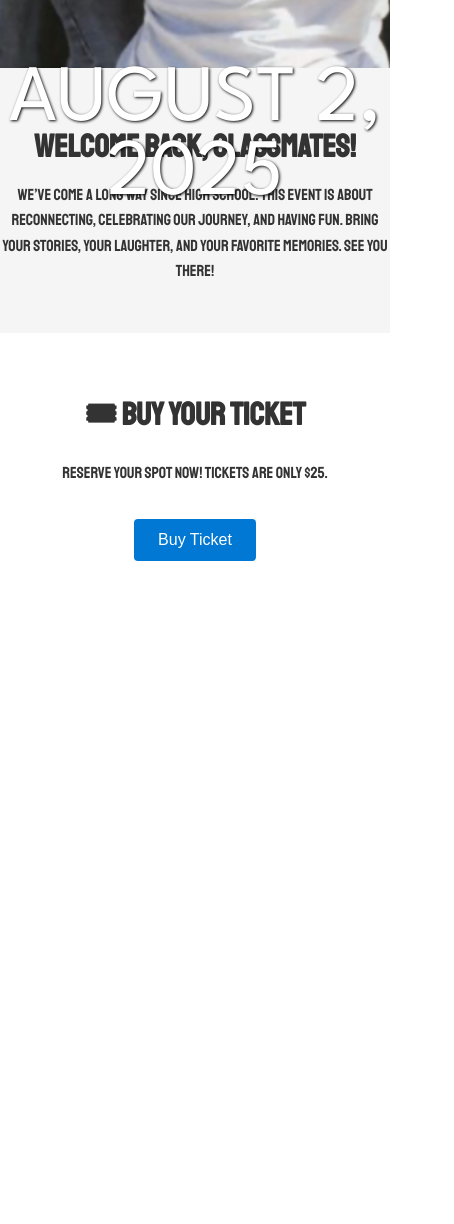
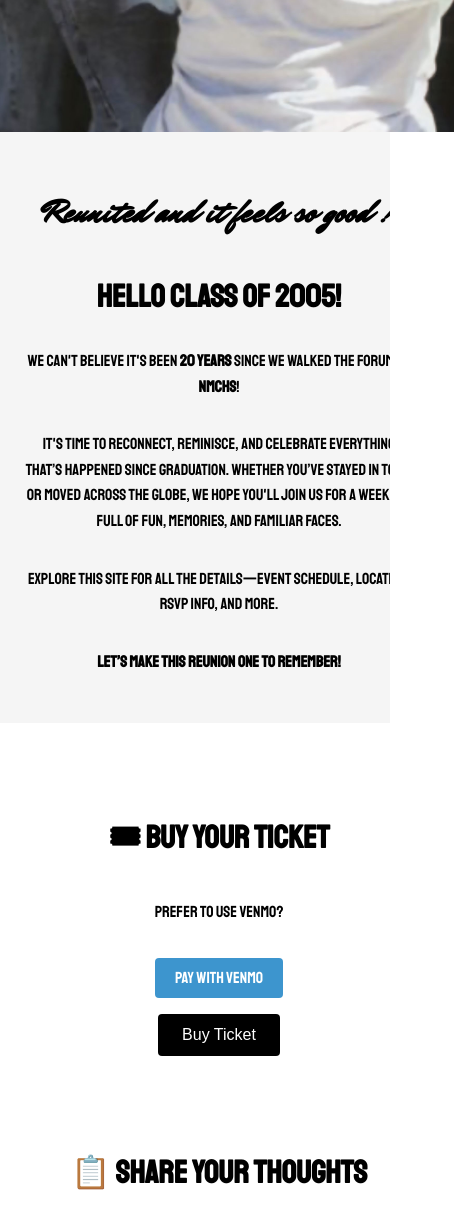
Before and after one commit to Sammmmmuel/reunion_website, a website: page views/index.html in a window 390 px wide. Shown: the part 776-2000 px from the top of the page, 454 px wide, since content can reach past the window. Before the commit the page ends 1369 px from the top, so only its background shows below. Drawn offline with Linux system fonts and the light colour scheme.

Commit message:
first commit

```diff
--- a/public/style.css
+++ b/public/style.css
@@ -1,80 +1,99 @@
-/* Reset / Base */
+/* === Base Styles === */
 body, html {
     margin: 0;
     padding: 0;
     scroll-behavior: smooth;
-    /* font-family: 'League Spartan', sans-serif;  */
+    font-family: 'Segoe UI', sans-serif;
   }
 
   section {
     font-family: 'Staatliches', sans-serif;
-    height: 100vh;
     width: 100%;
-    display: flex;
-    align-items: center;
-    justify-content: center;
-    flex-direction: column;
     text-align: center;
   }
 
-  /* Hero Section */
+  /* === Hero Section === */
   .hero {
-    background-image: url('images/reunion.jpeg'); /* Add image in /public/images/ */
+    background-image: url('/images/reunion.jpeg');
     background-size: cover;
     background-position: center;
+    height: 100vh;
+    display: flex;
+    flex-direction: column;
+    align-items: center;
+    justify-content: center;
     color: white;
+    text-align: center;
+    padding: 2em;
+  }
+
+  .hero h1,
+  .hero a {
+    margin-bottom: .0001em;
+    opacity: 0;
+    transform: translateX(-100px);
+    animation: slideInLeft 0.8s ease-out forwards;
+  }
+
+  .hero p {
+    opacity: 0;
+    animation: slideInRight 0.8s ease-out forwards;
+    animation-delay: 0.6s;
+    font-size: 5em;
+    text-shadow: 1px 1px 3px #000;
   }
 
   .hero h1 {
     font-style: italic;
-    font-family: 'Anton', sans-serif;
-    font-size: 9em;
-    margin-bottom: .0001em;
+    font-family: "Anton";
+    font-size: 8em;
+    animation-delay: 0.2s;
     text-shadow: 2px 2px 4px #000;
   }
 
-  .hero p {
+  .hero a {
     font-family: 'League spartan';
     font-size: 5em;
-    /* max-width: 80%; */
-    text-shadow: 1px 1px 3px #000;
+    animation-delay: 1s;
+    margin-top: 1.5em;
+    text-decoration: none;
+    /* background: rgba(255, 255, 255, 0.2); */
+    padding: 10px 20px;
+    color: white;
+    border-radius: 5px;
+    backdrop-filter: blur(5px);
+    transition: background 0.3s ease;
   }
 
-  /* Message Section */
-  .message {
-    background: #f5f5f5;
-    color: #333;
-    padding: 2em;
+  .hero a:hover {
+    background: rgba(255, 255, 255, 0.4);
   }
 
-  .message h2 {
-    font-size: 2em;
-    margin-bottom: 0.5em;
+  /* === Animations === */
+  @keyframes slideInLeft {
+    0% {
+      transform: translateX(-100px);
+      opacity: 0;
+    }
+    100% {
+      transform: translateX(0);
+      opacity: 1;
+    }
   }
 
-  .message p {
-    max-width: 600px;
-    line-height: 1.5em;
+  @keyframes slideInRight {
+    0% {
+      transform: translateX(100px);
+      opacity: 0;
+    }
+    100% {
+      transform: translateX(0);
+      opacity: 1;
+    }
   }
 
-  /* Ticket Section */
-  .ticket {
-    background: #ffffff;
-    color: #333;
-  }
-
-  .ticket button {
-    padding: 12px 24px;
-    font-size: 1em;
-    background-color: #0078D4;
-    color: white;
-    border: none;
-    border-radius: 4px;
-    cursor: pointer;
-  }
-
-/* Half-and-half Split Layout */
-.split-section {
+  /* === Split Section === */
+  .split-section {
     display: flex;
     height: 100vh;
     width: 100%;
@@ -86,26 +105,48 @@ body, html {
     display: flex;
     align-items: center;
     justify-content: center;
+    padding: 2em;
   }
 
   .split-left {
     background-color: #f5f5f5;
-    color: #333;
-    padding: 2em;
   }
 
   .split-right {
-    background-color: #ffffff;
-    color: #333;
+    display: flex;
+    flex-direction: column;
+    justify-content: space-between;
+    padding: 0;
+  }
+
+  .right-top, .right-bottom {
+    flex: 1;
+    display: flex;
+    align-items: center;
+    justify-content: center;
     padding: 2em;
+    box-sizing: border-box;
+  }
+
+  .right-bottom {
+    background-color: white;
+    border-top: 1px solid white;
   }
 
   .split-section .content {
     max-width: 500px;
-    text-align: left;
+  text-align: center;
+  display: flex;
+  flex-direction: column;
+  align-items: center;
+  /* font-family: "Mr Dafoe"; */
   }
 
-  .split-section h2 {
+  .split-section .contentfont {
+  font-family: "Mr Dafoe";
+  }
+
+  .split-section h2, .split-section h3 {
     font-size: 2em;
     margin-bottom: 0.5em;
   }
@@ -114,90 +155,74 @@ body, html {
     line-height: 1.6em;
   }
 
-  /* Buy Button */
-  .split-section button {
+  /* Buttons & Links */
+  button,
+  .survey-link {
+    display: inline-block;
+    margin-top: 1em;
     padding: 12px 24px;
     font-size: 1em;
-    background-color: #0078D4;
-    color: white;
     border: none;
     border-radius: 4px;
     cursor: pointer;
+  }
+
+  /* Buy Ticket Button */
+  button {
+    background-color: black;
+    color: white;
+  }
+
+  /* Survey Link Button */
+  .survey-link {
+    background-color: black;
+    color: white;
+    text-decoration: none;
+    transition: background 0.3s ease;
+  }
+
+  .survey-link:hover {
+    background-color: black;
+  }
+
+  .venmo-button {
+    display: inline-block;
+    padding: 10px 20px;
+    background-color: #3d95ce;
+    color: white;
+    text-decoration: none;
+    border-radius: 4px;
     margin-top: 1em;
   }
 
-  /* Responsive for Mobile */
+  .venmo-button:hover {
+    background-color: #2c7cbf;
+  }
+
+  /* === Responsive Styles === */
   @media (max-width: 768px) {
     .split-section {
       flex-direction: column;
       height: auto;
     }
 
-    .split-left, .split-right {
+    .split-left,
+    .split-right,
+    .right-top,
+    .right-bottom {
       width: 100%;
-      height: auto;
       padding: 2em 1.5em;
     }
 
     .split-section .content {
       text-align: center;
     }
-  }
 
+    .hero h1 {
+      font-size: 2em;
+    }
 
-
-  /* Animation Keyframes */
-@keyframes slideInLeft {
-    0% {
-      transform: translateX(-100px);
-      opacity: 0;
-    }
-    100% {
-      transform: translateX(0);
-      opacity: 1;
+    .hero p {
+      font-size: 1em;
     }
   }
-
-@keyframes slideInRight {
-    0% {
-      transform: translateX(100px);
-      opacity: 0;
-    }
-    100% {
-      transform: translateX(0);
-      opacity: 1;
-    }
-  }
-  /* Hero Text Animation */
-  .hero h1,
-  .hero p,
-  .hero a {
-    opacity: 0;
-    transform: translateX(-100px);
-    animation: slideInLeft 0.8s ease-out forwards;
-  }
-
-  .hero h1 {
-    animation-delay: 0.4s;
-  }
-
-  .hero p {
-    opacity: 0;
-    animation: slideInRight 0.8s ease-out forwards;
-    animation-delay: 0.6s;
-  }
-  .hero a {
-    animation-delay: 1s;
-    margin-top: 1.5em;
-    text-decoration: none;
-    background: rgba(255, 255, 255, 0.2);
-    padding: 10px 20px;
-    color: white;
-    border-radius: 5px;
-    backdrop-filter: blur(5px);
-    transition: background 0.3s ease;
-  }
-
-  .hero a:hover {
-    background: rgba(255, 255, 255, 0.4);
-  }
--- a/views/index.html
+++ b/views/index.html
@@ -1,5 +1,5 @@
 <!DOCTYPE html>
-<html>
+<html lang="en">
     <head>
         <title>High School Reunion</title>
         <link href='https://fonts.googleapis.com/css?family=Staatliches' rel='stylesheet'>
@@ -8,36 +8,59 @@
         <link rel="stylesheet" type="text/css" href="//fonts.googleapis.com/css?family=Mr+Dafoe" />
         <link rel="stylesheet" href="/style.css">
       </head>
+
 <body>
 
-  <!-- Hero Section -->
+  <!-- HERO SECTION -->
   <section class="hero">
     <h1>CLASS OF 2005 REUNION</h1>
-    <!-- <p>Reunited and it feels so good!</p> -->
     <p>AUGUST 2, 2025</p>
-    <!-- — Portobellos 150 Main St #116, Salinas, CA 93901 -->
     <!-- <a href="#message">⬇ Scroll Down</a> -->
   </section>
 
-  <!-- Message Section -->
-  <section class="split-section">
+  <!-- COMBINED SPLIT SECTION -->
+  <section class="split-section" id="message">
+    <!-- LEFT: Message -->
     <div class="split-left">
       <div class="content">
-        <h2>Welcome Back, Classmates!</h2>
+        <h2 class="contentfont">Reunited and it feels so good !</h2>
+        <h2>Hello Class of 2005!</h2>
+  <p>We can't believe it's been <strong>20 years</strong> since we walked the forum of <strong>NMCHS</strong>!</p>
   <p>
-          We’ve come a long way since high school. This event is about reconnecting,
-          celebrating our journey, and having fun. Bring your stories, your laughter,
-          and your favorite memories. See you there!
+    It's time to reconnect, reminisce, and celebrate everything that’s happened since graduation.
+    Whether you’ve stayed in town or moved across the globe, we hope you'll join us for a weekend
+    full of fun, memories, and familiar faces.
   </p>
+  <p>
+    Explore this site for all the details—event schedule, location, RSVP info, and more.
+  </p>
+  <p><strong>Let’s make this reunion one to remember!</strong></p>
       </div>
     </div>
+
+    <!-- RIGHT: Top (Ticket) + Bottom (Survey) -->
     <div class="split-right">
+      <div class="right-top">
         <div class="content">
           <h2>🎟 Buy Your Ticket</h2>
-        <p>Reserve your spot now! Tickets are only $25.</p>
+          <div class="venmo-option">
+            <p>Prefer to use Venmo?</p>
+            <a href="https://venmo.com/YourUsername?txn=pay&amount=25&note=Reunion%20Ticket" class="venmo-button" target="_blank">
+              Pay with Venmo
+            </a>
+          </div>
+          <!-- <p>Reserve your spot now! Tickets are only $25.</p> -->
           <form action="/create-checkout-session" method="POST">
             <button type="submit">Buy Ticket</button>
           </form>
+        </div>
+      </div>
+      <div class="right-bottom">
+        <div class="content">
+          <h3>📋 Share Your Thoughts</h3>
+          <p>We’d love your input! Take our short survey to help us plan better.</p>
+          <a href="https://example.com/survey" target="_blank" class="survey-link">Take the Survey</a>
+        </div>
       </div>
     </div>
   </section>
```
Also changed, not shown: views/cancel.html (+2 -2 lines), 2 other files. Lines whose indentation alone changed are shown as unchanged.
